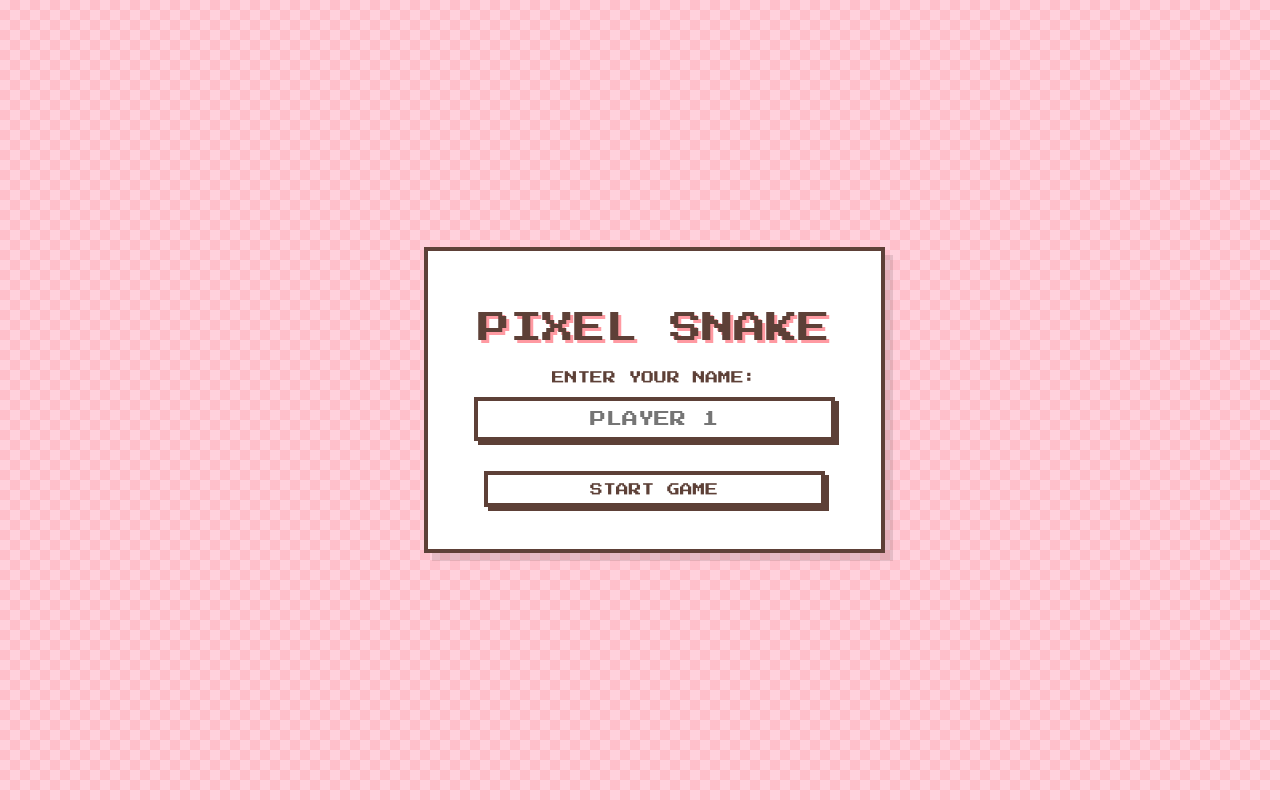
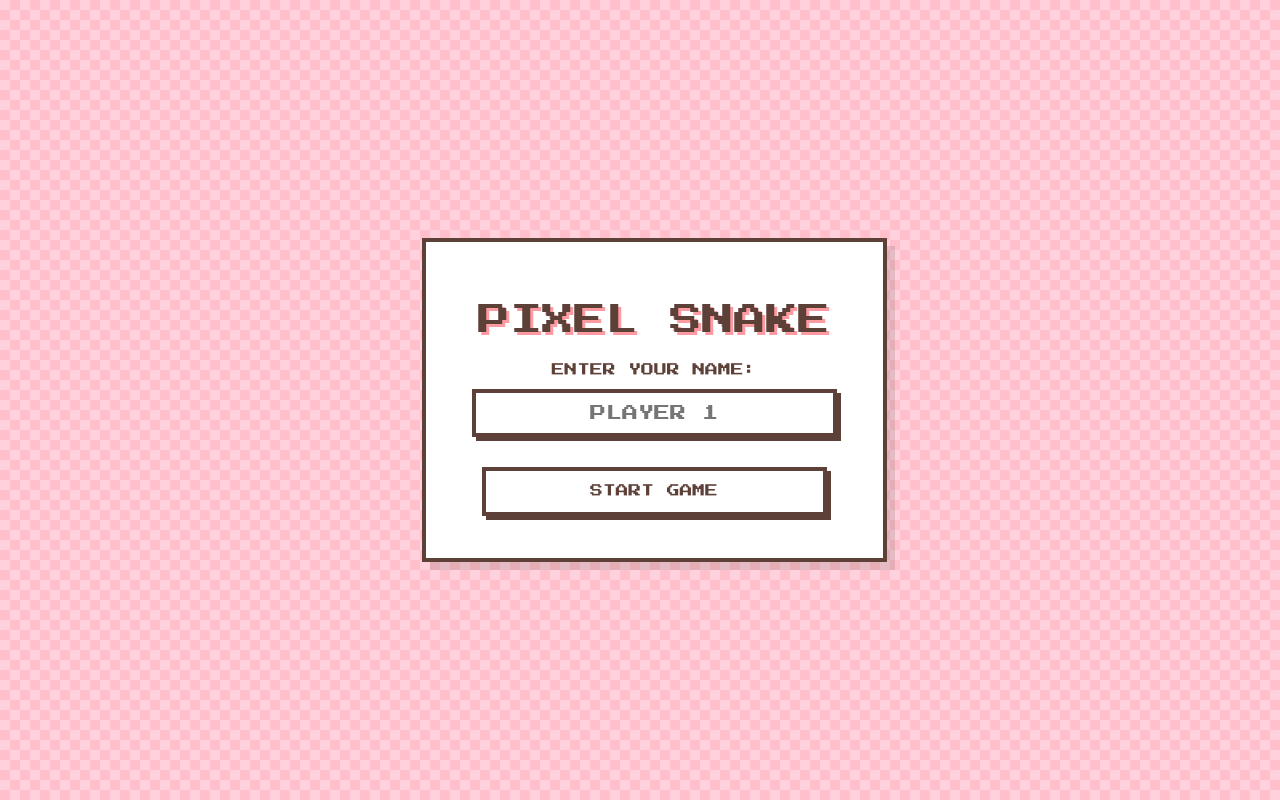
Before and after one commit to anissayang/Snake, a React (Vite) app: page / in a window 1280 px wide. Built offline with nearby package versions, Linux system fonts and the light colour scheme.

Commit message:
fix: 修復手機版置中、輸入框溢出與按鈕換行行距問題

```diff
--- a/src/components/Leaderboard.jsx
+++ b/src/components/Leaderboard.jsx
@@ -29,7 +29,7 @@ const Leaderboard = ({ onBack, fetchLeaderboard }) => {
     }, [fetchLeaderboard]);
 
     return (
-        <div className="panel" style={{ width: '90%', maxWidth: '600px' }}>
+        <div className="panel">
             <h2>TOP 3 PLAYERS</h2>
 
             {loading ? (
--- a/src/index.css
+++ b/src/index.css
@@ -17,11 +17,14 @@
 
 body {
     margin: 0;
+    padding: 0;
     display: flex;
-    place-items: center;
-    min-width: 320px;
+    flex-direction: column;
+    align-items: center;
+    justify-content: center;
+    min-width: 100vw;
     min-height: 100vh;
-    justify-content: center;
+    overflow-x: hidden;
     background-image:
         linear-gradient(45deg, #FFC0CB 25%, transparent 25%),
         linear-gradient(-45deg, #FFC0CB 25%, transparent 25%),
@@ -45,7 +48,7 @@ button {
     font-family: 'Press Start 2P', cursive;
     border-radius: 0;
     border: 4px solid #5D4037;
-    padding: 0.6em 1.2em;
+    padding: 0.8em 1.2em;
     font-size: 0.8em;
     font-weight: 500;
     background-color: #fff;
@@ -54,6 +57,10 @@ button {
     transition: transform 0.1s;
     box-shadow: 4px 4px 0px #5D4037;
     margin: 10px;
+    line-height: 1.6;
+    /* 確保換行時有行距 */
+    word-break: break-word;
+    /* 允許長字換行 */
 }
 
 button:hover {
@@ -68,7 +75,7 @@ button:active {
 
 input {
     font-family: 'Press Start 2P', cursive;
-    padding: 10px;
+    padding: 12px;
     font-size: 1em;
     border: 4px solid #5D4037;
     background: white;
@@ -76,6 +83,10 @@ input {
     box-shadow: 4px 4px 0px #5D4037;
     outline: none;
     text-align: center;
+    width: 100%;
+    max-width: 100%;
+    box-sizing: border-box;
+    /* 防止邊框和內距撐開寬度 */
 }
 
 .panel {
```
